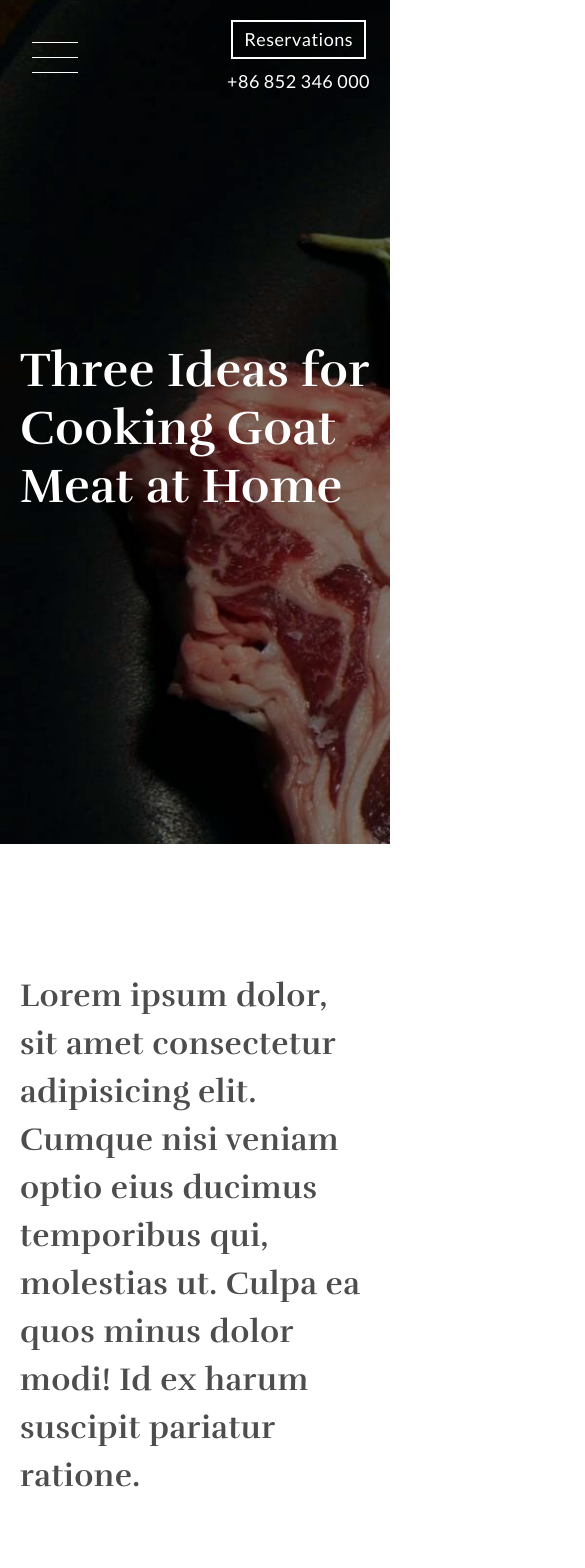
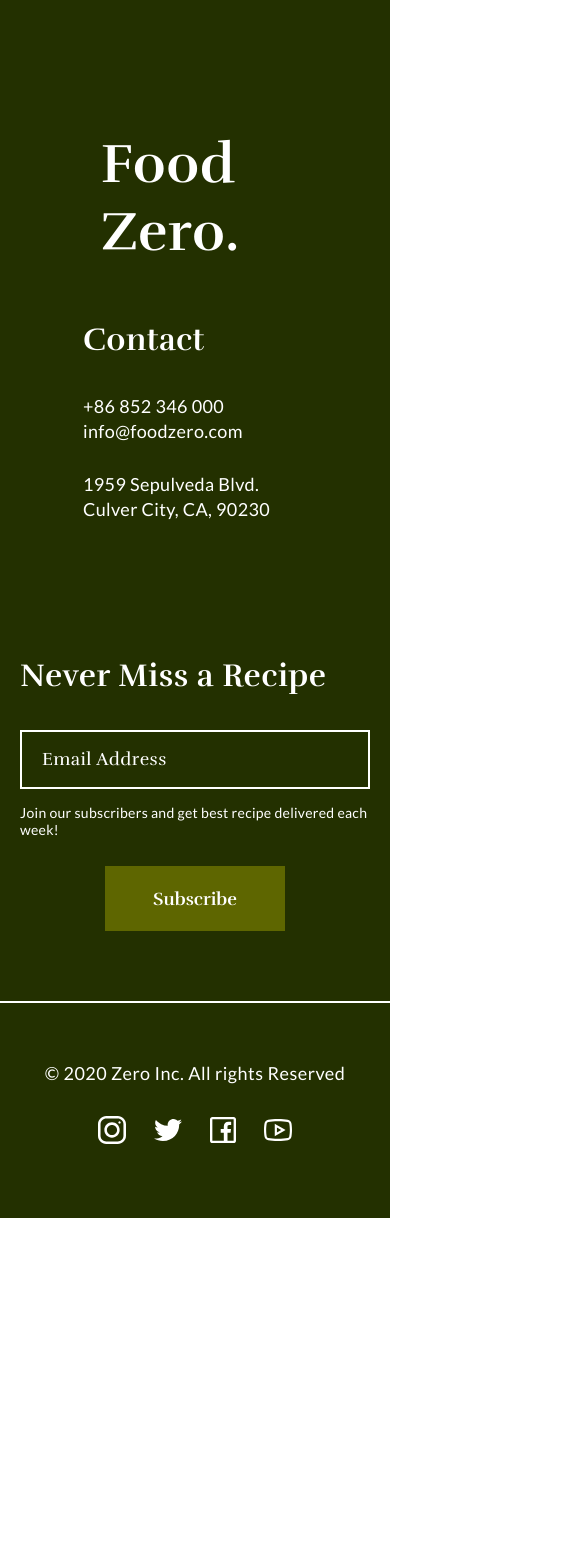
Before and after one commit to progdidi/food-zero, a React (Create React App) app: page /article in a window 390 px wide. Shown: the top 1568 px of the page, 585 px wide, since content can reach past the window. After the commit the page ends 1218 px from the top, so only its background shows below. Built offline with nearby package versions, Linux system fonts and the light colour scheme.

Commit message:
responsive
footer component

```diff
--- a/src/App.js
+++ b/src/App.js
@@ -15,7 +15,7 @@ function App() {
   return (
     <Router>
       <div className="App">
-        <Header/>
+        {/* <Header/>
           <main className="main">
             <Routes>
               <Route path="/" element={<MainPage/>} />
@@ -27,8 +27,8 @@ function App() {
               <Route path="/blog" element={<BlogPage/>} />
               <Route path="/article" element={<BlogArticlePage/>} />
             </Routes>
-          </main>
-        {/* <Footer/> */}
+          </main>       */}
+        <Footer/>
       </div>
 
     </Router>
--- a/src/components/Footer/footer.scss
+++ b/src/components/Footer/footer.scss
@@ -4,7 +4,6 @@
     background-color: $dark-green-color;
     padding: 132px 0 74px;
     color: #fff;
-
     &__title {
         margin-bottom: 55px;
         font-family: "Rufina", sans-serif;
@@ -19,6 +18,7 @@
         &__inner {
             display: flex;
             justify-content: space-between;
+            flex-wrap: wrap;
 
             .footer-top__logo {
                 padding-top: 30px;
@@ -54,7 +54,7 @@
                         align-items: center;
                     }
                     &-input {
-                        width: 523px;
+                        width: 573px;
                         background-color: transparent;
                         border: 2px solid #fff;
                         margin-bottom: 15px;
@@ -99,3 +99,71 @@
         }
     }
 }
+
+@media (max-width: 1000px) {
+    .footer-top__inner {
+        .footer-top__logo {
+            font-size: 55px;
+        }
+        .footer-top__newsletter .newsletter__form-input {
+            width: 450px;
+        }
+    }
+
+
+}
+
+
+@media(max-width: 800px) {
+    .footer {
+        padding-top: 30px;
+        &__title {
+            margin-bottom: 30px;
+        }
+        &-top {
+            padding: 70px 0;
+            &__inner {
+                display: flex;
+                flex-wrap: wrap;
+                justify-content: space-between;
+                align-items: center;
+                .footer-top__newsletter {
+                    margin-top: 80px;
+                    .newsletter__form-input {
+                        width: 100%;
+                        padding: 15px 20px;
+                        font-size: 18px;
+                        &::placeholder {
+                            font-size: 18px;
+                            line-height: 22px;
+                        }
+                    }
+
+                    .newsletter__form-btn {
+                        width: 180px;
+                        height: 65px;
+                        padding: 15px 20px;
+                        font-size: 18px;
+                        line-height: 22px;
+                    }
+                }
+            }
+        }
+        .footer-policy__inner {
+            flex-direction: column;
+            gap: 30px;
+        }
+    }
+}
+
+@media(max-width: 600px) {
+    .footer-top__inner {
+        flex-direction: column;
+        gap: 50px;
+        .footer-top__newsletter .newsletter__form {
+            flex-direction: column;
+            align-items: center;
+            justify-content: center;
+        }
+    }
+}
```
